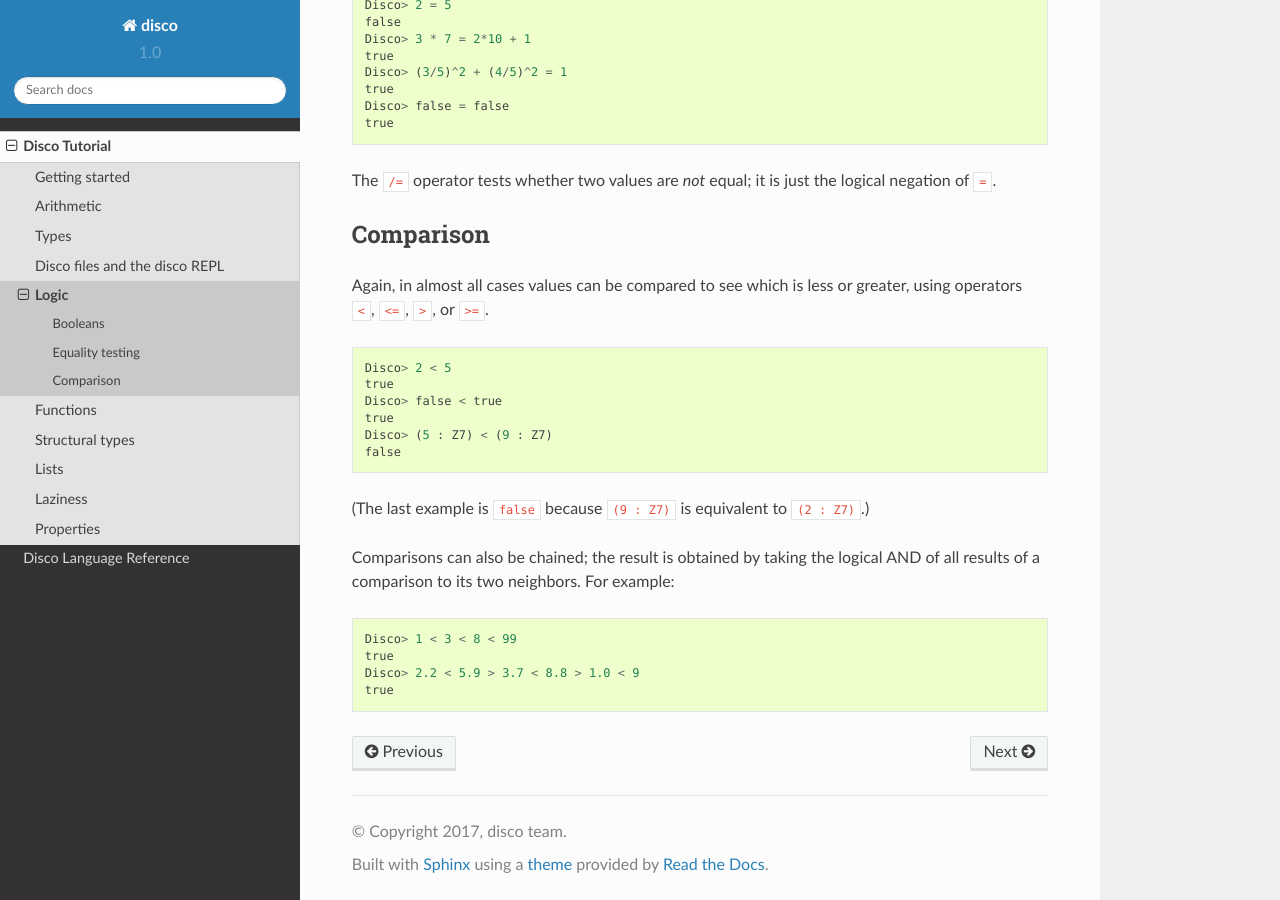
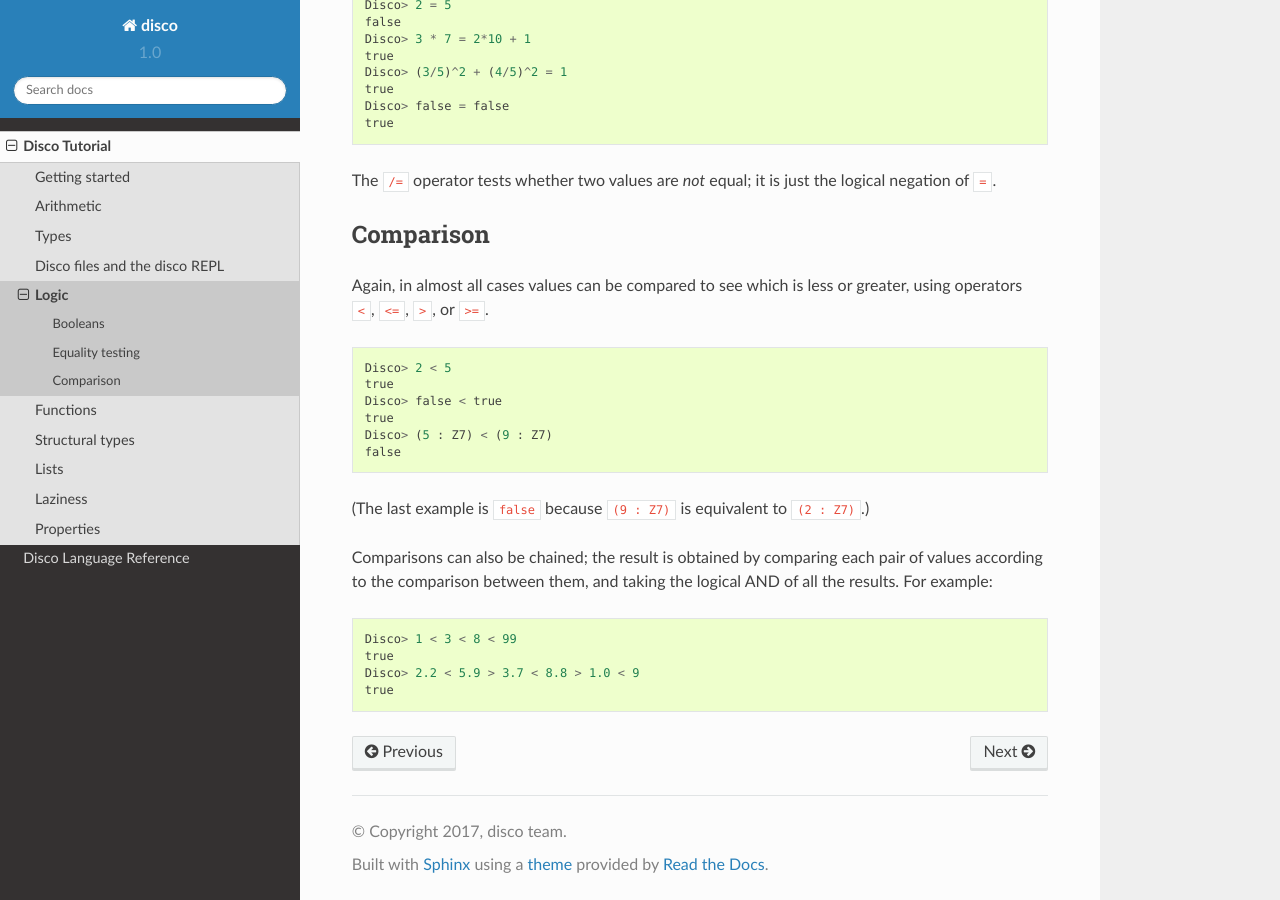
Before and after one commit to disco-lang/disco, a Sphinx documentation site: the page built from docs/tutorial/logic.rst, in a window 1280 px wide and 900 px high, scrolled down 718 px. Built offline with Sphinx 7.4.7 and the Read the Docs theme 2.0.0, drawn with Linux system fonts in a browser that asks for light colours.

Commit message:
tutorial: clarify [ci skip]

```diff
--- a/docs/tutorial/logic.rst
+++ b/docs/tutorial/logic.rst
@@ -64,9 +64,9 @@ or greater, using operators ``<``, ``<=``, ``>``, or ``>=``.
 (The last example is ``false`` because ``(9 : Z7)`` is equivalent to
 ``(2 : Z7)``.)
 
-Comparisons can also be chained; the result is obtained by taking the
-logical AND of all results of a comparison to its two neighbors.  For
-example:
+Comparisons can also be chained; the result is obtained by comparing
+each pair of values according to the comparison between them, and
+taking the logical AND of all the results. For example:
 
 ::
 
```
